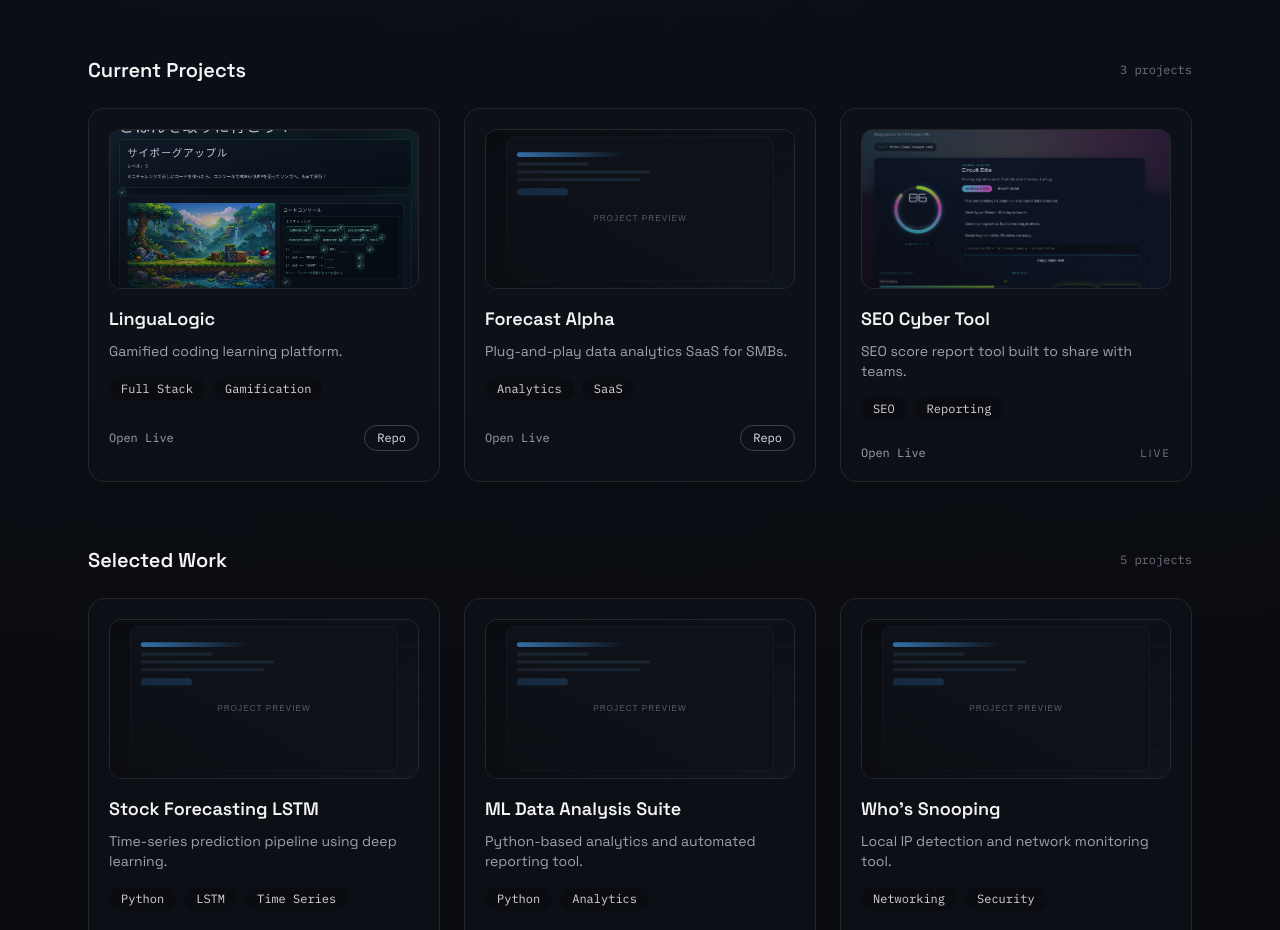
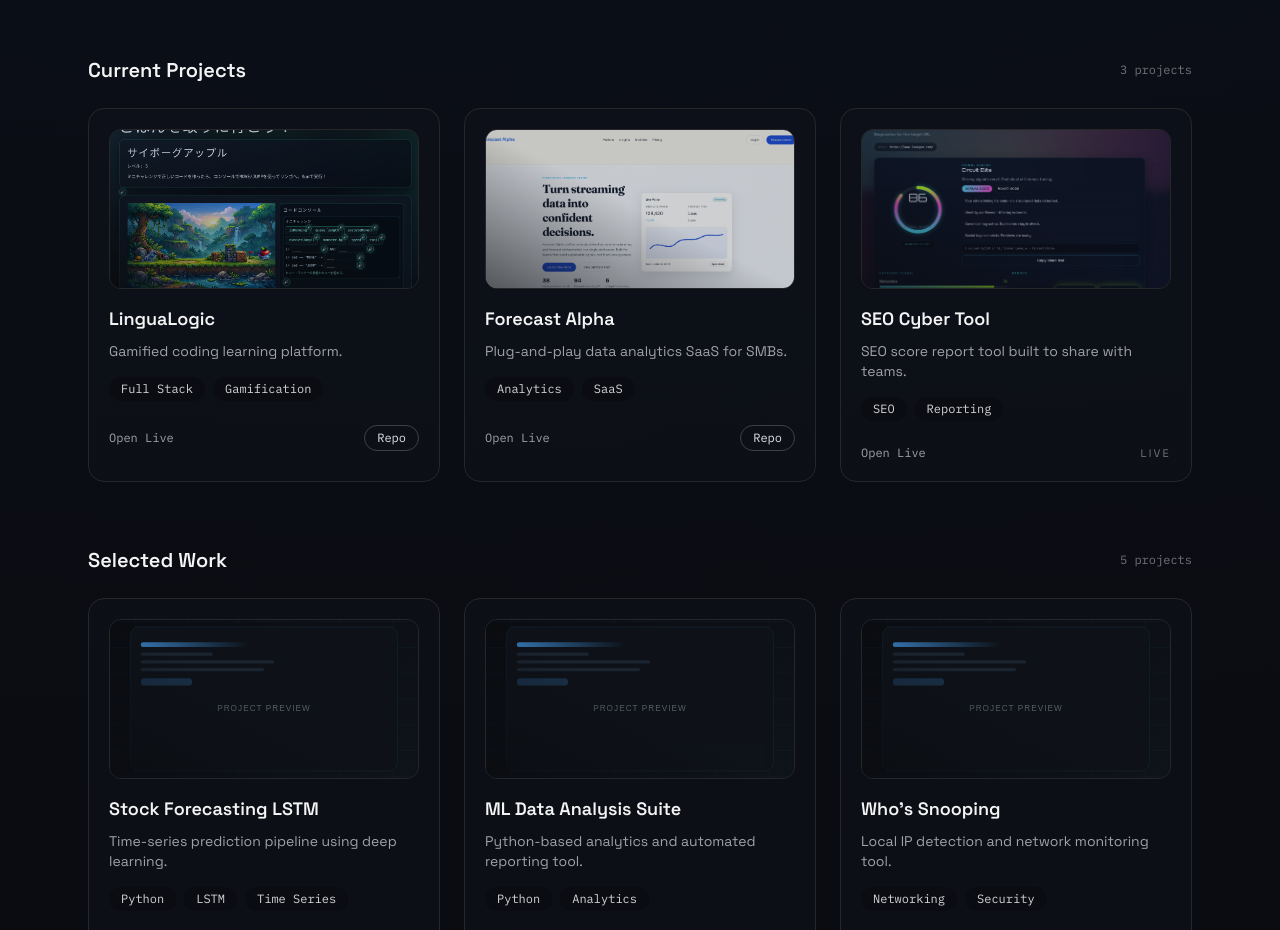
Before and after one commit to Hishamkhashman1/portfolio, a Next.js app: page / in a window 1280 px wide. Shown: the part 780-1710 px from the top of the page. Built offline with nearby package versions, Linux system fonts and the light colour scheme.

Commit message:
added forecast alpha FE

```diff
--- a/data/projects.ts
+++ b/data/projects.ts
@@ -23,7 +23,7 @@ export const projects: Project[] = [
     title: "Forecast Alpha",
     description: "Plug-and-play data analytics SaaS for SMBs.",
     stack: ["Analytics", "SaaS"],
-    image: "/projects/placeholder.svg",
+    image: "/projects/forecast.png",
     liveUrl: "https://github.com/Hishamkhashman1/forecast-alpha",
     repoUrl: "https://github.com/Hishamkhashman1/forecast-alpha",
     category: "Current Projects"
```
Also changed, not shown: public/projects/forecast.png (added).
